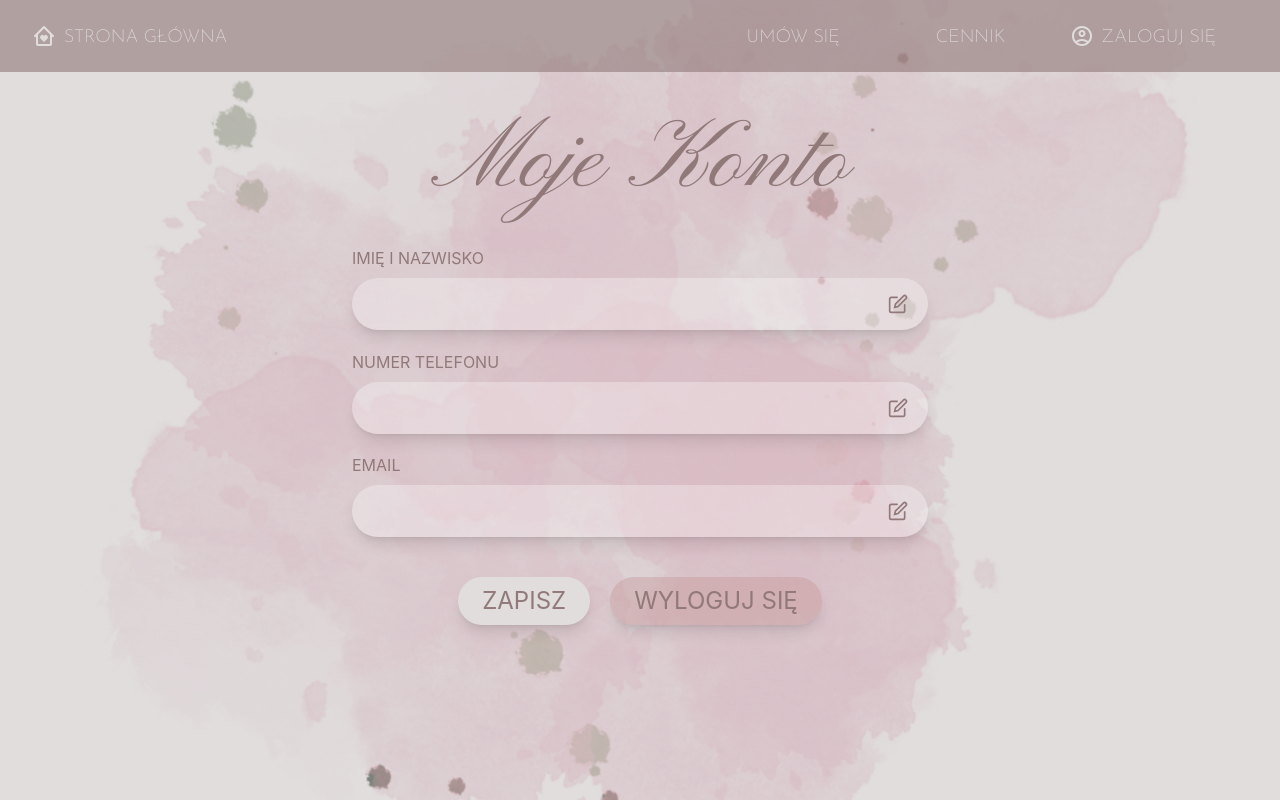
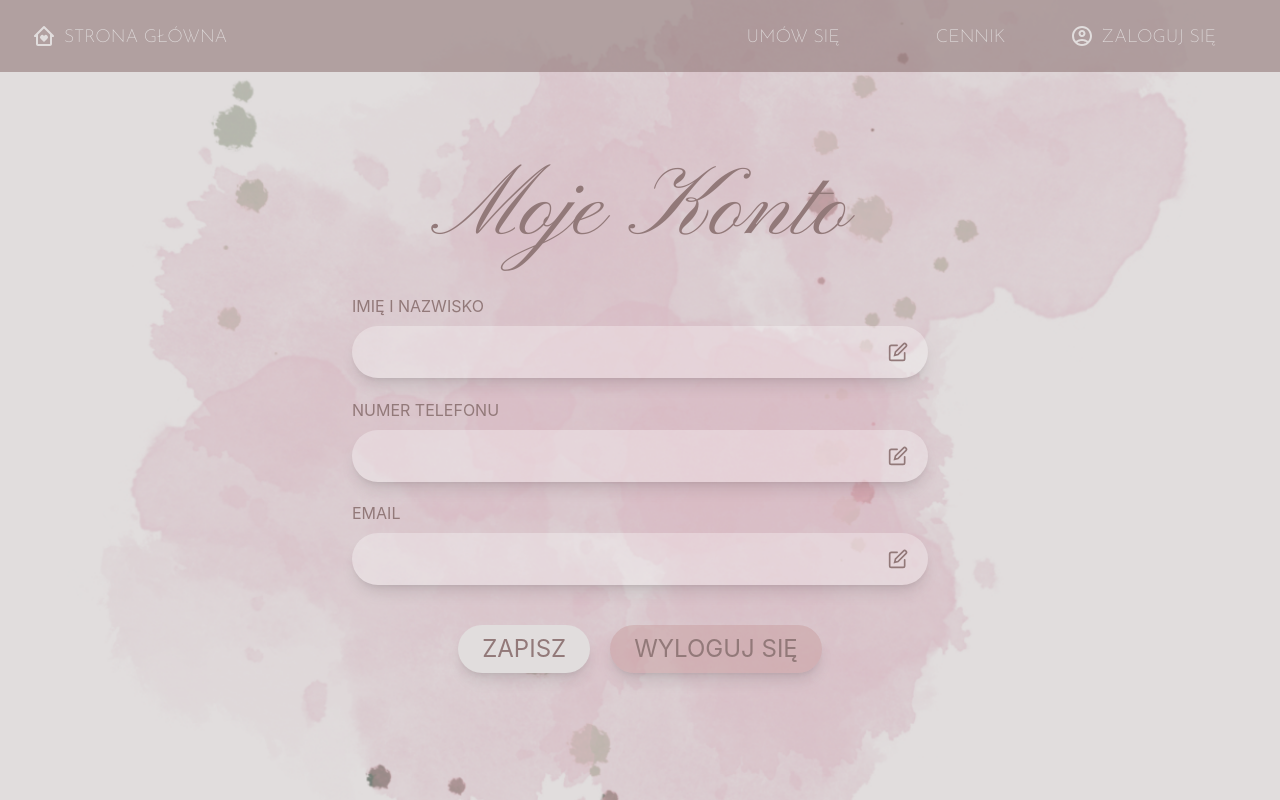
Before and after one commit to stanislawMarciniak/nails, a React (Vite) app: page /konto in a window 1280 px wide. Built offline with nearby package versions, Linux system fonts and the light colour scheme; no server answers; some icons are missing.

Commit message:
styling input

```diff
--- a/src/components/AccountItem.tsx
+++ b/src/components/AccountItem.tsx
@@ -41,6 +41,10 @@ const AccountItem = ({ title, content, setUser, attribute, onChange }) => {
       >
         {isEditing ? (
           <Input
+            my={-1}
+            mx={4}
+            fontSize={"xl"}
+            bg={"transparent"}
             value={value}
             onChange={handleChange}
             onBlur={handleBlur}
--- a/src/pages/Account.tsx
+++ b/src/pages/Account.tsx
@@ -67,7 +67,7 @@ const Account = () => {
 
   return (
     <Center>
-      <Stack w={"6xl"} align={"center"} fontSize={"xl"}>
+      <Stack w={"6xl"} align={"center"} fontSize={"xl"} mt={12}>
         <Text fontSize={"8xl"} className="pinyon">
           Moje Konto
         </Text>
```
